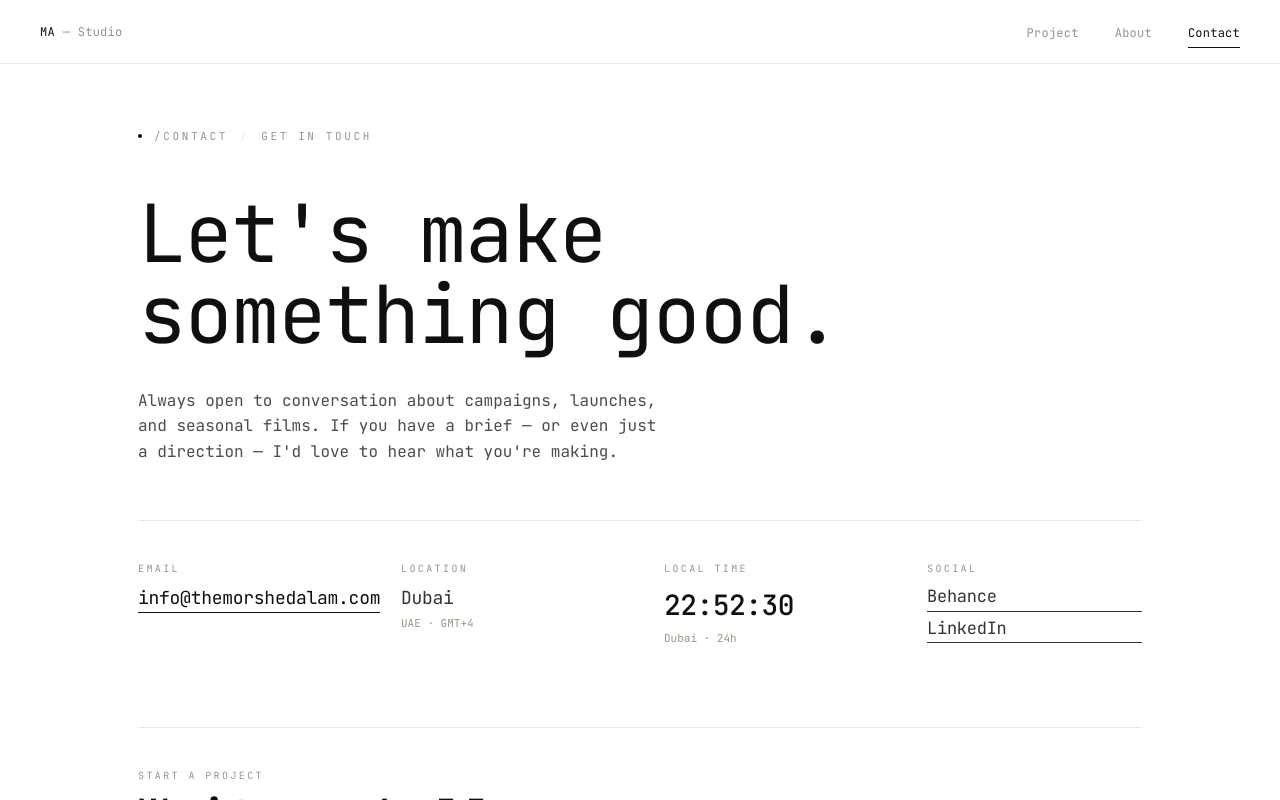
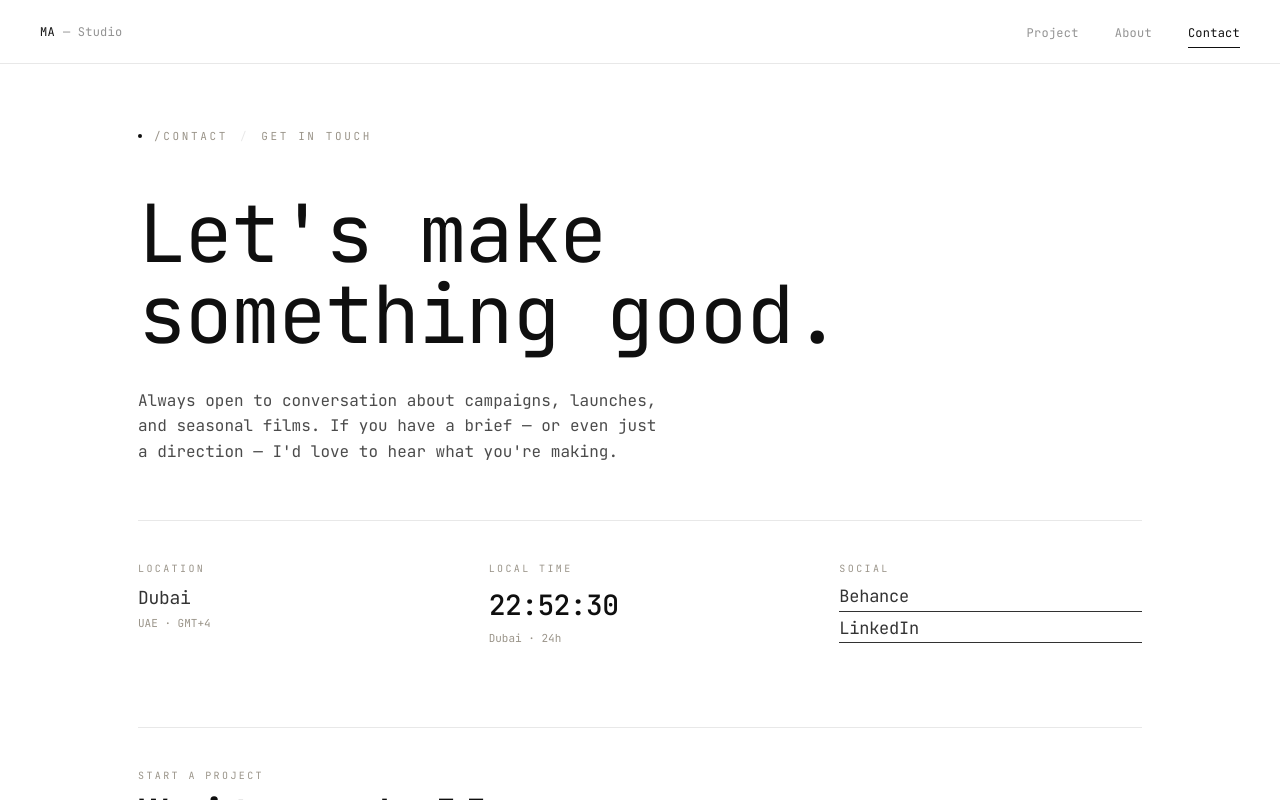
Before and after one commit to themorshedalam/themorshedportfolio, a Next.js app: page / in a window 1280 px wide. Both pictures are taken after a click on the button "Contact". Built offline with nearby package versions, Linux system fonts and the light colour scheme.

Commit message:
Remove email from contact grid — keep Location, Local Time, Social

```diff
--- a/src/components/portfolio/contact-view.tsx
+++ b/src/components/portfolio/contact-view.tsx
@@ -67,20 +67,8 @@ export function ContactView() {
           initial={{ opacity: 0, y: 20 }}
           animate={{ opacity: 1, y: 0 }}
           transition={{ delay: 0.32, duration: 0.7 }}
-          className="mt-14 grid gap-x-8 gap-y-10 border-t border-[var(--rule)] pt-10 sm:grid-cols-2 lg:grid-cols-4 lg:gap-x-12"
+          className="mt-14 grid gap-x-8 gap-y-10 border-t border-[var(--rule)] pt-10 sm:grid-cols-3 lg:gap-x-12"
         >
-          <div>
-            <div className="font-mono-label mb-2 text-[10px] uppercase tracking-[0.24em] text-[var(--meta)]">
-              Email
-            </div>
-            <a
-              href={`mailto:${profile.email}`}
-              data-cursor="link"
-              className="font-serif-display link-underline text-[18px] text-foreground"
-            >
-              {profile.email}
-            </a>
-          </div>
           <div>
             <div className="font-mono-label mb-2 text-[10px] uppercase tracking-[0.24em] text-[var(--meta)]">
               Location
```
